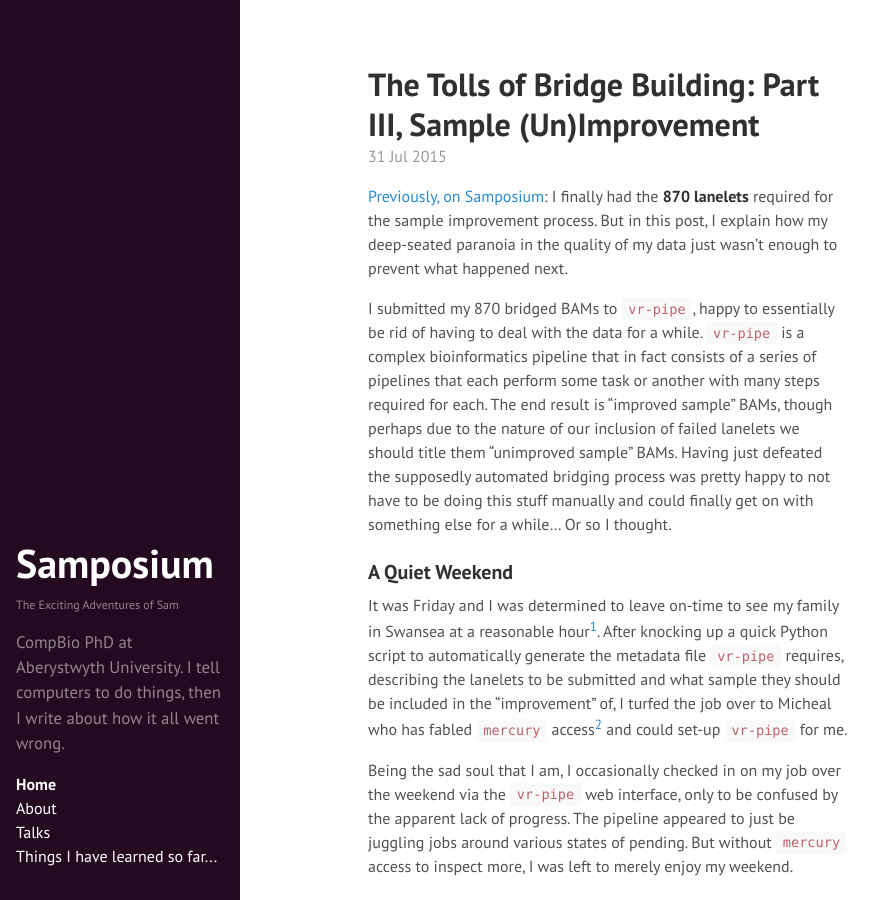
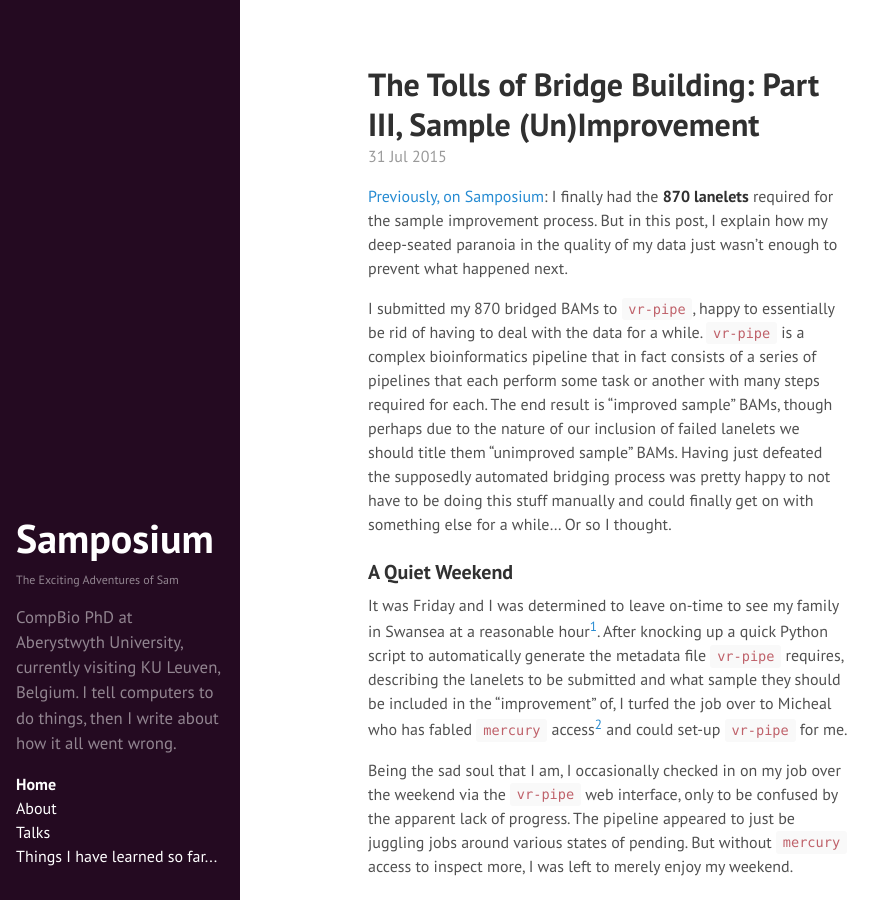
Before and after one commit to SamStudio8/samstudio8.github.io.off, a Jekyll site: the page built from index.html, in a window 1280 px wide and 900 px high. Shown: the whole window, without its empty margins (0-893 px from the left). Built offline with Jekyll 4.4.1, drawn with Linux system fonts in a browser that asks for light colours; Markdown is read by kramdown in place of the engine named in the settings; the list of posts is cut into pages by our own code; comment, search, counter and statistics services are not loaded.

Commit message:
Should probably tell people where I am...

```diff
--- a/_config.yml
+++ b/_config.yml
@@ -10,7 +10,7 @@ permalink:        pretty
 # Setup
 title:            Samposium
 tagline:          'The Exciting Adventures of Sam'
-description:      'CompBio PhD at Aberystwyth University. I tell computers to do things, then I write about how it all went wrong.'
+description:      'CompBio PhD at Aberystwyth University, currently visiting KU Leuven, Belgium. I tell computers to do things, then I write about how it all went wrong.'
 url:              https://samstudio8.github.io
 
 author:
```
